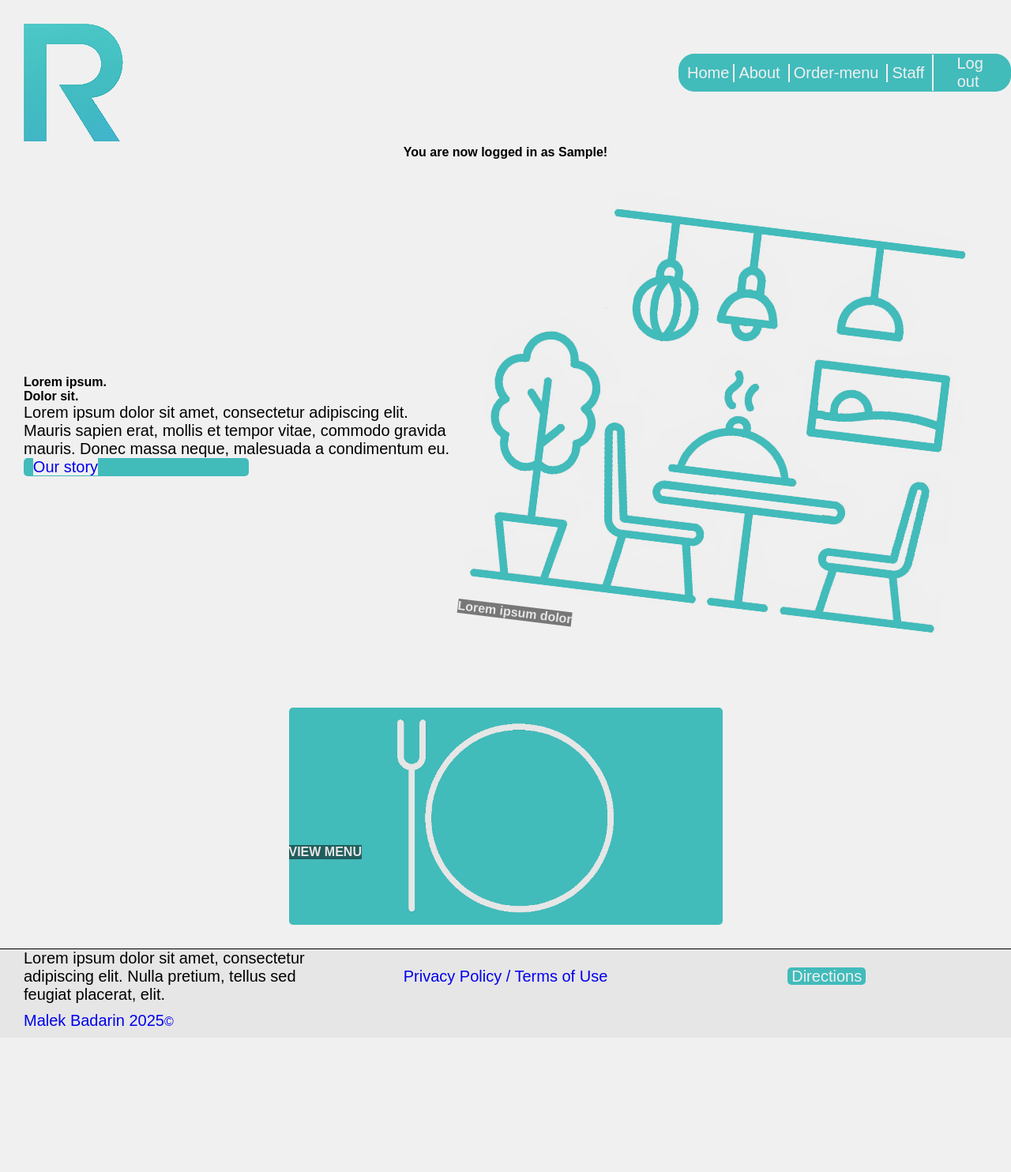
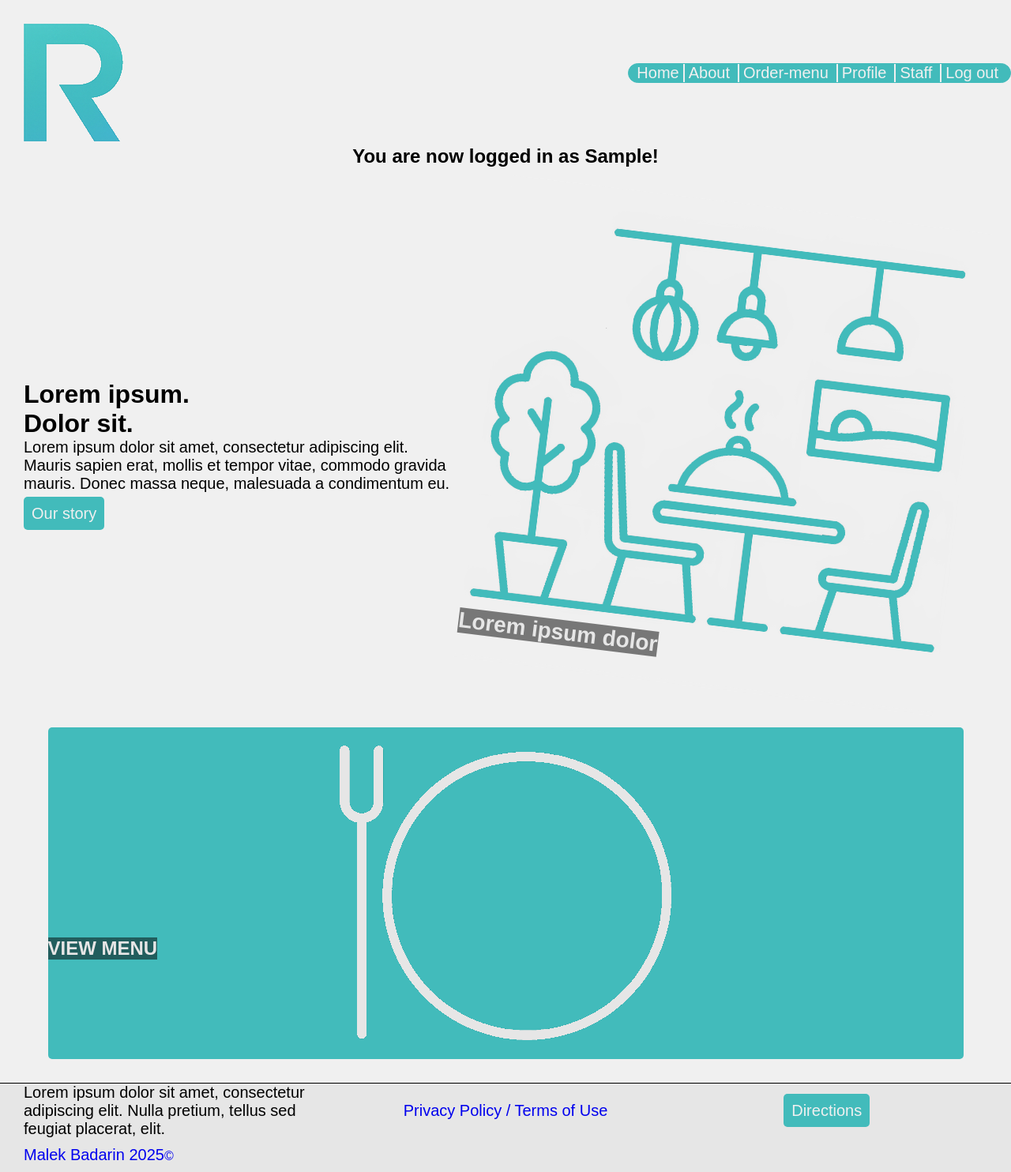
Before and after one commit to malekbadarin/Capstone-Project, a Django app: page / in a window 1280 px wide. Shown: the whole page at 79% size. Before the commit the page ends 1299 px from the top, so only its background shows below. Run offline with Django 5.2, Linux system fonts and the light colour scheme; the visitor is signed in with stand-in values (Sample User, id 1).

Commit message:
Create basic user profile (no interactivity yet).

```diff
--- a/capstone/restaurant/static/restaurant/css/base.css
+++ b/capstone/restaurant/static/restaurant/css/base.css
@@ -11,21 +11,45 @@
 }
 
 p, a, li, button{
-    font-size: 20px;
+    font-size: 1.25rem;
 }
 
-button:hover, a:hover, .button:hover {
-    color: red;
+h1{
+    font-size: 2rem;
+}
+
+h2{
+    font-size: 1.75rem;
+}
+
+h3{
+    font-size: 1.5rem;
+}
+
+button:hover, a:hover, .button:hover, .nav-lsit:hover {
+    color: red !important;
     cursor: pointer;
     text-decoration: underline;
 }
 
 .button {
-    padding: 0 5px;
     border-radius: 5px;
     background-color: #42bbbb;
     color: #f0f0f0;
-    width: fit-content;
+}
+
+.bigger-button{
+    padding: 10px;
+}
+
+input{
+    text-align: center;
+    border: 1px #42bbbb solid;
+    border-radius: 5px;
+}
+
+.qty-input{
+    border: none;
 }
 
 .add-button, .sub-button{
@@ -36,6 +60,10 @@
     text-align: center;
     aspect-ratio: 1 / 1;
     vertical-align: middle;
+}
+
+#user-greeting{
+    margin-bottom: 15px;
 }
 
 header{
@@ -49,10 +77,13 @@
 }
 
 .nav-list, .breadcrumbs-list {
-    list-style: none;
     border: 1px #42bbbb solid;
     border-radius: 20px;
     padding: 0 10px;
+}
+
+.pointless{
+    list-style: none;
 }
 
 .nav-list, .nav-list *{
--- a/capstone/restaurant/static/restaurant/css/index.css
+++ b/capstone/restaurant/static/restaurant/css/index.css
@@ -4,6 +4,12 @@
 
 #hero-section > * {
     max-width: 50%;
+}
+
+.story-button{
+    position: relative;
+    top: 15px;
+    padding: 10px;
 }
 
 #gallery-img-container {
@@ -17,10 +23,6 @@
     margin: 50px 30px 0 30px;
     height: 20%;
     justify-content: center;
-}
-
-.button {
-    width: 50%;
 }
 
 .transparent-img-label {
@@ -38,12 +40,17 @@
     justify-content: center;
 }
 
-main a{
+main > a{
     margin: 0 2.5%;
 }
 
 #buttons-section a{
     width: 45%;
+}
+
+.button-img{
+    width: 45%;
+    height: 75%;
 }
 
 .index-img, .button-img{
--- a/capstone/restaurant/static/restaurant/css/order_menu.css
+++ b/capstone/restaurant/static/restaurant/css/order_menu.css
@@ -9,11 +9,11 @@
 
 .add-remove-quantity * {
     padding: 7px;
+    height: 100%;
 }
 
 .qty-input {
     width: 30px;
-    padding: 0;
 }
 
 .sticky{
@@ -52,6 +52,10 @@
     width: 10%;
 }
 
+.card-text{
+    margin: 0 30px;
+}
+
 @media screen and (max-width: 768px){
     .card{
         display: block;
--- a/capstone/restaurant/static/restaurant/css/order_review.css
+++ b/capstone/restaurant/static/restaurant/css/order_review.css
@@ -4,7 +4,7 @@
 }
 .review-card-text{
     align-self: flex-start;
-    margin-right: 20px;
+    margin: 0 20px;
     border-bottom: 1px #42bbbb solid;
 }
 .quantity-price{
@@ -15,9 +15,6 @@
 }
 form{
     border-top: 2px #42bbbb solid;
-}
-hr{
-    color: #42bbbb;
 }
 .total{
     text-align: right;
@@ -44,7 +41,6 @@
     min-height: 10%;
 }
 .container-buttons > *{
-    padding: 5px;
     margin: 5px;
 }
 .container-buttons *{
--- a/capstone/restaurant/templates/index.html
+++ b/capstone/restaurant/templates/index.html
@@ -11,7 +11,7 @@
             <div class='container' id='hero-desc'>
                 <h1>Lorem ipsum.<br>Dolor sit.</h1>
                 <p>Lorem ipsum dolor sit amet, consectetur adipiscing elit. Mauris sapien erat, mollis et tempor vitae, commodo gravida mauris. Donec massa neque, malesuada a condimentum eu.</p>
-                <p class='button'><a href="{% url 'about' %}">Our story</a></p>
+                <p><a class='button story-button bigger-button' href="{% url 'about' %}">Our story</a></p>
             </div>
             <div class='container' id='gallery-img-container'>
                 <img class='rotate-45 card-transition' id='gallery-img' src="{% static 'restaurant/images//gallery/gallery_1.png' %}" alt="Gallery image 1">
@@ -19,18 +19,18 @@
             </div>
         </section>
         <section class='container-flex' id='buttons-section'>
-            <a href="{% url 'order-menu' %}">
-                <div class='container-flex button-img button'>
+            <a class='container-flex button-img button' href="{% url 'order-menu' %}">
+
                     <img class='index-img' id='view-menu-img' src="{% static 'restaurant/images/view_menu_button.png' %}" alt="View Menu">
                     <h3 class="transparent-img-label">VIEW MENU</h3>
-                </div>
+
             </a>
             {% if not user.is_authenticated %}
-                <a href="{% url 'login' %}">
-                    <div class='container-flex button-img button'>
+                <a class='container-flex button-img button' href="{% url 'login' %}">
+
                             <img class='index-img' id='login-img' src="{% static 'restaurant/images/start_order_button.png' %}" alt="Start Order">
                             <h3 class="transparent-img-label">START ORDER</h3>
-                    </div>
+
                 </a>
             {% endif %}
         </section>
--- a/capstone/restaurant/templates/registration/signup.html
+++ b/capstone/restaurant/templates/registration/signup.html
@@ -16,6 +16,6 @@
         <table>
             {{ form.as_table }}
         </table>
-        <button type="submit" class="btn submit">Signup</button>
+        <button class='button' type="submit" class="btn submit">Signup</button>
     </form>
 {% endblock %}
--- a/capstone/restaurant/templates/restaurant/base.html
+++ b/capstone/restaurant/templates/restaurant/base.html
@@ -18,7 +18,7 @@
             {% block body %}
             <nav class='container-flex'>
                 {% if user.is_authenticated %}
-                        <ul class='container-flex nav-list'>
+                        <ul class='container-flex nav-list pointless'>
                             {% for path in auth_paths %}
                                 {% if path != request.resolver_match.view_name %}
                                     <li class='nav-item'><a href="{% url path %}">{{path|capfirst}}</a></li>
@@ -34,7 +34,7 @@
                             </li>
                         </ul>
                 {% else %}
-                    <ul class='container-flex nav-list'>
+                    <ul class='container-flex nav-list pointless'>
                         {% for path in guest_paths %}
                             {% if path != request.resolver_match.view_name %}
                                 <li class='nav-item'><a href="{% url path %}">{{path|capfirst}}</a></li>
@@ -47,7 +47,7 @@
             </nav>
         </header>
         <hr>
-        <h3 class='text-center'>You are now logged in as {{user.username|capfirst|default:'Guest'}}!</h3>
+        <h3 class='text-center' id='user-greeting'>You are now logged in as {{user.username|capfirst|default:'Guest'}}!</h3>
         <hr>
         {% endblock %}
         {% block content %}
@@ -61,7 +61,7 @@
                     <p class='text-center'><a href='#'>Privacy Policy / Terms of Use</a></p>
                 </div>
                 <div>
-                    <p class='text-center'><a class='button' href="https://www.google.com/maps/dir//General+Assembly,+10+E+21st+St,+New+York,+NY+10010,+United+States/@40.7399045,-73.9927773,715m/">Directions</a></p>
+                    <p class='text-center'><a class='bigger-button button' href="https://www.google.com/maps/dir//General+Assembly,+10+E+21st+St,+New+York,+NY+10010,+United+States/@40.7399045,-73.9927773,715m/">Directions</a></p>
                 </div>
             </div>
             <div>
--- a/capstone/restaurant/urls.py
+++ b/capstone/restaurant/urls.py
@@ -9,6 +9,7 @@
     path('signup/', views.signup, name = 'signup'),
     path('logout/', views.Logout.as_view(), name = 'logout'),
     path('order/menu/', views.order_menu, name = "order-menu"),
+    path('profile/', views.profile, name = 'profile'),
     #path('order/add-item/<int:item_id>', views.add_item, name = "add-item"), #outdated path used to update each line item then refresh the page
     #path('order/remove-item/<int:item_id>', views.remove_item, name = "remove-item"), #outdated path used to update each line item then refresh the page
     path('order/review/', views.order_review, name = 'order-review'), #order review, edit, and placement view
--- a/capstone/restaurant/views.py
+++ b/capstone/restaurant/views.py
@@ -21,6 +21,7 @@
     'home',
     'about',
     'order-menu',
+    'profile',
     'staff',
 ]
 
@@ -225,5 +226,11 @@
     return render(request, 'restaurant/order_confirmation.html', {'order': order, 'auth_paths': auth_paths_list})
 
 @login_required
+def profile(request):
+    user = request.user
+    orders = Order.objects.filter(user=user)
+    return render(request, "user/profile.html", {'orders':orders, 'auth_paths': auth_paths_list})
+
+@login_required
 def staff(request):
     return redirect("staff-home")
```
Also changed, not shown: capstone/restaurant/models.py (+15 -3 lines), capstone/restaurant/static/user/css/profile.css (added, +12 -0 lines), capstone/restaurant/templates/restaurant/order_confirmation.html (+10 -1 lines), capstone/restaurant/templates/restaurant/order_menu.html (+2 -6 lines), capstone/restaurant/templates/restaurant/order_review.html (+3 -6 lines), capstone/restaurant/templates/user/profile.html (added, +45 -0 lines), capstone/restaurant/static/restaurant/images/404.png (added), capstone/restaurant/static/restaurant/images/x (2).png (deleted), capstone/restaurant/static/restaurant/images/x.png (deleted).
